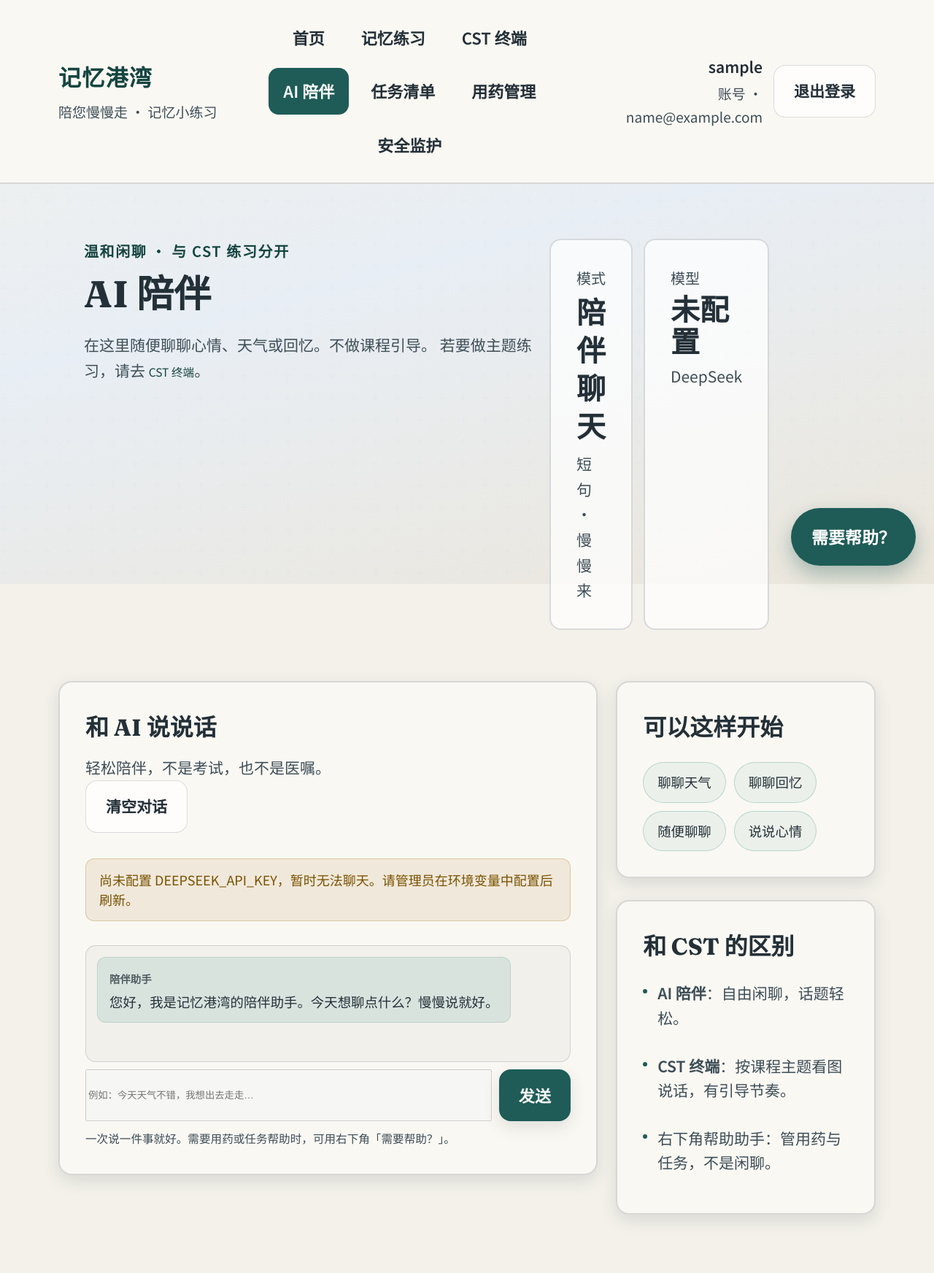
After one commit to xiehj09-cmyk/Happy, a Flask app: page /ai-chat in a window 1280 px wide. The commit adds this page. Shown: the whole page at 73% size. Run offline with Flask 3, Linux system fonts and the light colour scheme; the visitor is signed in with stand-in values (Sample User, id 1); data comes from the database, SQL or seed files in the repository.

Commit message:
Split CST terminal and AI companion chat, tighten chat layout.
Keep theme-guided CST practice on /device with closer input spacing, and add a separate /ai-chat companion page powered by DeepSeek.

Co-authored-by: Cursor <cursoragent@cursor.com>

```diff
--- a/app.py
+++ b/app.py
@@ -55,6 +55,7 @@ from baidu_speech_service import (
     synthesize_speech,
 )
 from config import DEBUG, HOST, MCP_API_TOKEN, MCP_ELDER_USER_ID, PORT, SECRET_KEY, THREADS
+from companion_service import run_companion_chat
 from med_ai_service import deepseek_configured, process_smart_add
 from mcp_user_service import (
     bind_xiaozhi_user,
@@ -431,7 +432,7 @@ def dashboard():
                 {
                     "time": "建议上午",
                     "title": f"第 {cst['current_num']} 次 CST · {cst['current_title']}",
-                    "note": "45 分钟认知刺激疗程，可在网页或 AI 终端完成",
+                    "note": "45 分钟认知刺激疗程，可在网页或 CST 终端完成",
                     "url": url_for("cst_session", session_num=cst["current_num"]),
                 },
                 {
@@ -519,11 +520,18 @@ def dashboard():
             "url": url_for("tasks_page"),
         },
         {
-            "title": "AI 终端",
-            "desc": "绑定硬件后由 AI 引导员按 CST 脚本主持当堂课程，会话记录同步回本站。",
+            "title": "CST 终端",
+            "desc": "按当次课程主题看图说话，AI 引导员主持练习。",
             "icon": "ai",
             "status": "可用" if device else "待绑定",
             "url": url_for("device_index"),
+        },
+        {
+            "title": "AI 陪伴",
+            "desc": "轻松闲聊心情与回忆，与 CST 课程练习分开。",
+            "icon": "brain",
+            "status": "可用" if deepseek_configured() else "待配置",
+            "url": url_for("ai_chat_page"),
         },
         {
             "title": "用药管理",
@@ -564,9 +572,9 @@ def dashboard():
 
 
 def _redirect_family_from_elder_modules():
-    """家属端不提供 CST / AI 终端等老人训练模块。"""
+    """家属端不提供 CST / AI 陪伴等老人训练模块。"""
     if session.get("role") == ROLE_FAMILY:
-        flash("记忆练习与 AI 终端请在老人账号中使用。家属端可查看进度，并管理任务、用药与安全。", "info")
+        flash("记忆练习、CST 终端与 AI 陪伴请在老人账号中使用。家属端可查看进度，并管理任务、用药与安全。", "info")
         return redirect(url_for("dashboard"))
     return None
 
@@ -1122,7 +1130,7 @@ def device_index():
         action = request.form.get("action", "bind")
         if action == "bind":
             code = (request.form.get("device_code") or "").strip() or "MH-AI-001"
-            name = (request.form.get("device_name") or "").strip() or "记忆港湾 AI 终端"
+            name = (request.form.get("device_name") or "").strip() or "记忆港湾 CST 终端"
             if device:
                 db.execute(
                     """
@@ -1142,11 +1150,11 @@ def device_index():
                     (effective_care_user_id(), name, code),
                 )
             db.commit()
-            flash("AI 终端已绑定并标记为在线。", "success")
+            flash("CST 终端已绑定并标记为在线。", "success")
         elif action == "unbind":
             db.execute("DELETE FROM device_binding WHERE user_id = ?", (effective_care_user_id(),))
             db.commit()
-            flash("已解绑 AI 终端。", "success")
+            flash("已解绑 CST 终端。", "success")
         return redirect(url_for("device_index"))
 
     current_session = get_session(cst["current_num"])
@@ -1165,6 +1173,38 @@ def device_index():
         ai_system_prompt=build_session_system_prompt(current_session) if current_session else "",
         ai_opening=ai_opening,
     )
+
+
+@app.route("/ai-chat")
+@login_required
+def ai_chat_page():
+    """独立 AI 陪伴闲聊（与 CST 主题引导分离）。"""
+    blocked = _redirect_family_from_elder_modules()
+    if blocked:
+        return blocked
+    return render_dashboard(
+        "chat/index.html",
+        "ai_chat",
+        companion_enabled=deepseek_configured(),
+    )
+
+
+@app.route("/api/companion/chat", methods=["POST"])
+@login_required
+def api_companion_chat():
+    blocked = _redirect_family_from_elder_modules()
+    if blocked:
+        return jsonify({"ok": False, "reply": "请使用老人账号进行陪伴聊天。"}), 403
+    data = request.get_json(silent=True) or {}
+    message = (data.get("message") or "").strip()
+    history = data.get("history") if isinstance(data.get("history"), list) else []
+    result = run_companion_chat(
+        message=message,
+        username=session.get("username") or "",
+        history=history,
+    )
+    status = 200 if result.get("ok") else 400
+    return jsonify(result), status
 
 
 @app.route("/api/device/script")
--- a/static/css/pages.css
+++ b/static/css/pages.css
@@ -1133,13 +1133,85 @@
 }
 
 .chat-grid {
-  align-items: stretch;
+  align-items: start;
 }
 
 .chat-panel {
-  display: grid;
-  grid-template-rows: auto auto 1fr auto auto;
-  min-height: 520px;
+  display: flex;
+  flex-direction: column;
+  gap: 0.75rem;
+  min-height: 0;
+}
+
+.cst-chat-panel .visual-stage {
+  min-height: 110px;
+  max-height: 180px;
+  flex: 0 0 auto;
+}
+
+.chat-compose {
+  display: flex;
+  flex-direction: column;
+  gap: 0.5rem;
+  margin-top: 0;
+}
+
+.chat-panel .chat-log {
+  margin: 0;
+  max-height: 280px;
+  min-height: 160px;
+}
+
+.chat-panel .chat-input-row {
+  margin: 0;
+}
+
+.chat-panel .chat-hint {
+  margin: 0;
+}
+
+.companion-grid {
+  align-items: start;
+}
+
+.companion-chat-panel {
+  max-width: 100%;
+}
+
+.companion-quick {
+  display: flex;
+  flex-wrap: wrap;
+  gap: 0.55rem;
+}
+
+.companion-chip {
+  border: 1px solid rgba(15, 118, 110, 0.22);
+  background: rgba(15, 118, 110, 0.06);
+  color: var(--ink);
+  border-radius: 999px;
+  padding: 0.55rem 0.95rem;
+  font: inherit;
+  font-size: 0.92rem;
+  cursor: pointer;
+}
+
+.companion-chip:hover,
+.companion-chip:focus-visible {
+  background: rgba(15, 118, 110, 0.14);
+}
+
+.prompt-details {
+  padding: 0.85rem 1rem;
+}
+
+.prompt-details summary {
+  cursor: pointer;
+  font-weight: 650;
+  color: var(--ink);
+}
+
+.prompt-details .prompt-box {
+  margin-top: 0.75rem;
 }
 
 .visual-stage {
--- /dev/null
+++ b/static/js/ai_chat.js
@@ -0,0 +1,81 @@
+(() => {
+  const app = document.getElementById("ai-chat-app");
+  if (!app) return;
+
+  const logEl = document.getElementById("ai-chat-log");
+  const form = document.getElementById("ai-chat-form");
+  const input = document.getElementById("ai-chat-input");
+  const resetBtn = document.getElementById("ai-chat-reset");
+  const chatUrl = app.dataset.chatUrl;
+  const enabled = app.dataset.enabled === "1";
+  const opening = app.dataset.opening || "您好，想聊点什么？";
+
+  /** @type {{role:string, content:string}[]} */
+  let history = [];
+
+  function escapeHtml(str) {
+    return String(str)
+      .replace(/&/g, "&amp;")
+      .replace(/</g, "&lt;")
+      .replace(/>/g, "&gt;")
+      .replace(/"/g, "&quot;");
+  }
+
+  function appendBubble(role, text) {
+    const div = document.createElement("div");
+    div.className = `chat-bubble chat-${role === "assistant" ? "ai" : "user"}`;
+    const label = role === "assistant" ? "陪伴助手" : "您";
+    div.innerHTML = `<span class="chat-role">${label}</span><p>${escapeHtml(text).replace(/\n/g, "<br>")}</p>`;
+    logEl.appendChild(div);
+    logEl.scrollTop = logEl.scrollHeight;
+  }
+
+  function resetChat() {
+    history = [];
+    logEl.innerHTML = "";
+    appendBubble("assistant", opening);
+  }
+
+  async function sendMessage(text) {
+    const msg = String(text || "").trim();
+    if (!msg || !enabled) return;
+    appendBubble("user", msg);
+    history.push({ role: "user", content: msg });
+    input.value = "";
+    input.disabled = true;
+
+    try {
+      const res = await fetch(chatUrl, {
+        method: "POST",
+        headers: { "Content-Type": "application/json" },
+        body: JSON.stringify({ message: msg, history }),
+      });
+      const data = await res.json();
+      const reply = (data && data.reply) || "我在听，您慢慢说。";
+      appendBubble("assistant", reply);
+      history.push({ role: "assistant", content: reply });
+      if (history.length > 20) history = history.slice(-20);
+    } catch (_e) {
+      appendBubble("assistant", "网络有些不稳，请稍后再试。");
+    } finally {
+      input.disabled = !enabled;
+      if (enabled) input.focus();
+    }
+  }
+
+  form.addEventListener("submit", (e) => {
+    e.preventDefault();
+    sendMessage(input.value);
+  });
+
+  if (resetBtn) resetBtn.addEventListener("click", resetChat);
+
+  document.querySelectorAll(".companion-chip").forEach((btn) => {
+    btn.addEventListener("click", () => {
+      if (!enabled) return;
+      sendMessage(btn.dataset.prompt || btn.textContent);
+    });
+  });
+
+  resetChat();
+})();
--- /dev/null
+++ b/templates/chat/index.html
@@ -0,0 +1,104 @@
+{% extends "base.html" %}
+{% block title %}AI 陪伴 · 记忆港湾{% endblock %}
+{% block body_class %}home-body{% endblock %}
+
+{% block head %}
+<link rel="stylesheet" href="{{ url_for('static', filename='css/home.css') }}" />
+<link rel="stylesheet" href="{{ url_for('static', filename='css/pages.css') }}" />
+{% endblock %}
+
+{% block content %}
+<div class="home-layout">
+  {% include "partials/dashboard_header.html" %}
+
+  <main class="home-content page-content">
+    <section class="page-hero compact">
+      <div>
+        <p class="welcome-kicker">温和闲聊 · 与 CST 练习分开</p>
+        <h1>AI 陪伴</h1>
+        <p class="welcome-desc">
+          在这里随便聊聊心情、天气或回忆。不做课程引导。
+          若要做主题练习，请去
+          <a href="{{ url_for('device_index') }}" class="inline-link">CST 终端</a>。
+        </p>
+      </div>
+      <aside class="hero-stats">
+        <article class="stat-card">
+          <span class="stat-label">模式</span>
+          <strong class="stat-value stat-text">陪伴聊天</strong>
+          <p class="stat-note">短句 · 慢慢来</p>
+        </article>
+        <article class="stat-card">
+          <span class="stat-label">模型</span>
+          <strong class="stat-value {{ 'stat-ok' if companion_enabled else '' }}">{{ '已就绪' if companion_enabled else '未配置' }}</strong>
+          <p class="stat-note">DeepSeek</p>
+        </article>
+      </aside>
+    </section>
+
+    <div class="page-grid companion-grid">
+      <section
+        class="panel chat-panel companion-chat-panel"
+        id="ai-chat-app"
+        data-chat-url="{{ url_for('api_companion_chat') }}"
+        data-enabled="{{ '1' if companion_enabled else '0' }}"
+        data-opening="您好，我是记忆港湾的陪伴助手。今天想聊点什么？慢慢说就好。">
+        <header class="panel-header compact">
+          <div>
+            <h2>和 AI 说说话</h2>
+            <p>轻松陪伴，不是考试，也不是医嘱。</p>
+          </div>
+          <button type="button" class="btn-ghost" id="ai-chat-reset">清空对话</button>
+        </header>
+
+        {% if not companion_enabled %}
+        <p class="ai-disclaimer">尚未配置 DEEPSEEK_API_KEY，暂时无法聊天。请管理员在环境变量中配置后刷新。</p>
+        {% else %}
+        <p class="ai-disclaimer">陪伴聊天仅供参考，不能替代医生面诊与处方。</p>
+        {% endif %}
+
+        <div class="chat-compose">
+          <div class="chat-log" id="ai-chat-log" role="log" aria-live="polite"></div>
+          <form class="chat-input-row" id="ai-chat-form">
+            <label class="sr-only" for="ai-chat-input">您想说的话</label>
+            <input
+              type="text"
+              id="ai-chat-input"
+              maxlength="500"
+              placeholder="例如：今天天气不错，我想出去走走…"
+              autocomplete="off"
+              {% if not companion_enabled %}disabled{% endif %}
+            />
+            <button type="submit" class="btn-primary btn-inline" id="ai-chat-send" {% if not companion_enabled %}disabled{% endif %}>发送</button>
+          </form>
+          <p class="chat-hint">一次说一件事就好。需要用药或任务帮助时，可用右下角「需要帮助？」。</p>
+        </div>
+      </section>
+
+      <aside class="side-stack">
+        <section class="panel">
+          <header class="panel-header compact"><div><h2>可以这样开始</h2></div></header>
+          <div class="companion-quick">
+            <button type="button" class="companion-chip" data-prompt="今天天气怎么样，适合出门吗？">聊聊天气</button>
+            <button type="button" class="companion-chip" data-prompt="我想回忆一下以前住的地方。">聊聊回忆</button>
+            <button type="button" class="companion-chip" data-prompt="我有点无聊，陪我随便聊两句吧。">随便聊聊</button>
+            <button type="button" class="companion-chip" data-prompt="今天心情一般，听我说说话好吗？">说说心情</button>
+          </div>
+        </section>
+        <section class="panel">
+          <header class="panel-header compact"><div><h2>和 CST 的区别</h2></div></header>
+          <ul class="tips-list">
+            <li><strong>AI 陪伴</strong>：自由闲聊，话题轻松。</li>
+            <li><strong>CST 终端</strong>：按课程主题看图说话，有引导节奏。</li>
+            <li>右下角帮助助手：管用药与任务，不是闲聊。</li>
+          </ul>
+        </section>
+      </aside>
+    </div>
+  </main>
+</div>
+{% endblock %}
+
+{% block scripts %}
+<script src="{{ url_for('static', filename='js/ai_chat.js') }}"></script>
+{% endblock %}
--- a/templates/cst/session.html
+++ b/templates/cst/session.html
@@ -281,7 +281,8 @@
       {% endif %}
       {% if session_info.ai_theme %}
       <p class="sec-desc" style="margin-top:0.75rem;">
-        <a href="{{ url_for('device_index') }}" class="inline-link">去 AI 终端对话 →</a>
+        <a href="{{ url_for('device_index') }}" class="inline-link">去 CST 终端练习 →</a>
+        <a href="{{ url_for('ai_chat_page') }}" class="inline-link">或去 AI 陪伴聊聊 →</a>
       </p>
       {% endif %}
     </details>
--- a/templates/index.html
+++ b/templates/index.html
@@ -108,7 +108,8 @@
           <a href="{{ url_for('cst_session', session_num=cst.current_num) }}" class="btn-primary btn-inline">开始今天的练习</a>
           {% endif %}
           <a href="{{ url_for('cst_index') }}" class="btn-outline">查看全部课表</a>
-          <a href="{{ url_for('device_index') }}" class="btn-outline">打开 AI 终端</a>
+          <a href="{{ url_for('device_index') }}" class="btn-outline">打开 CST 终端</a>
+          <a href="{{ url_for('ai_chat_page') }}" class="btn-outline">AI 陪伴</a>
         </div>
       </div>
 
@@ -124,7 +125,7 @@
           <p class="stat-note">主题歌：{{ cst.profile.theme_song }}</p>
         </article>
         <article class="stat-card">
-          <span class="stat-label">AI 终端</span>
+          <span class="stat-label">CST 终端</span>
           <strong class="stat-value {{ 'stat-ok' if device else '' }}">{{ '在线' if device and device.is_online else '未绑定' }}</strong>
           <p class="stat-note"><a href="{{ url_for('device_index') }}" class="inline-link">管理设备</a></p>
         </article>
--- a/templates/partials/dashboard_header.html
+++ b/templates/partials/dashboard_header.html
@@ -13,7 +13,8 @@
       <a href="{{ url_for('dashboard') }}" class="{{ 'is-active' if active == 'dashboard' else '' }}">首页</a>
       {% if role != 'family' %}
       <a href="{{ url_for('cst_index') }}" class="{{ 'is-active' if active == 'cst' else '' }}">记忆练习</a>
-      <a href="{{ url_for('device_index') }}" class="{{ 'is-active' if active == 'device' else '' }}">AI 终端</a>
+      <a href="{{ url_for('device_index') }}" class="{{ 'is-active' if active == 'device' else '' }}">CST 终端</a>
+      <a href="{{ url_for('ai_chat_page') }}" class="{{ 'is-active' if active == 'ai_chat' else '' }}">AI 陪伴</a>
       {% endif %}
       <a href="{{ url_for('tasks_page') }}" class="{{ 'is-active' if active == 'tasks' else '' }}">任务清单</a>
       <a href="{{ url_for('medication') }}" class="{{ 'is-active' if active == 'medication' else '' }}">用药管理</a>
```
Also changed, not shown: companion_service.py (added, +65 -0 lines), templates/device/index.html (+23 -21 lines).
